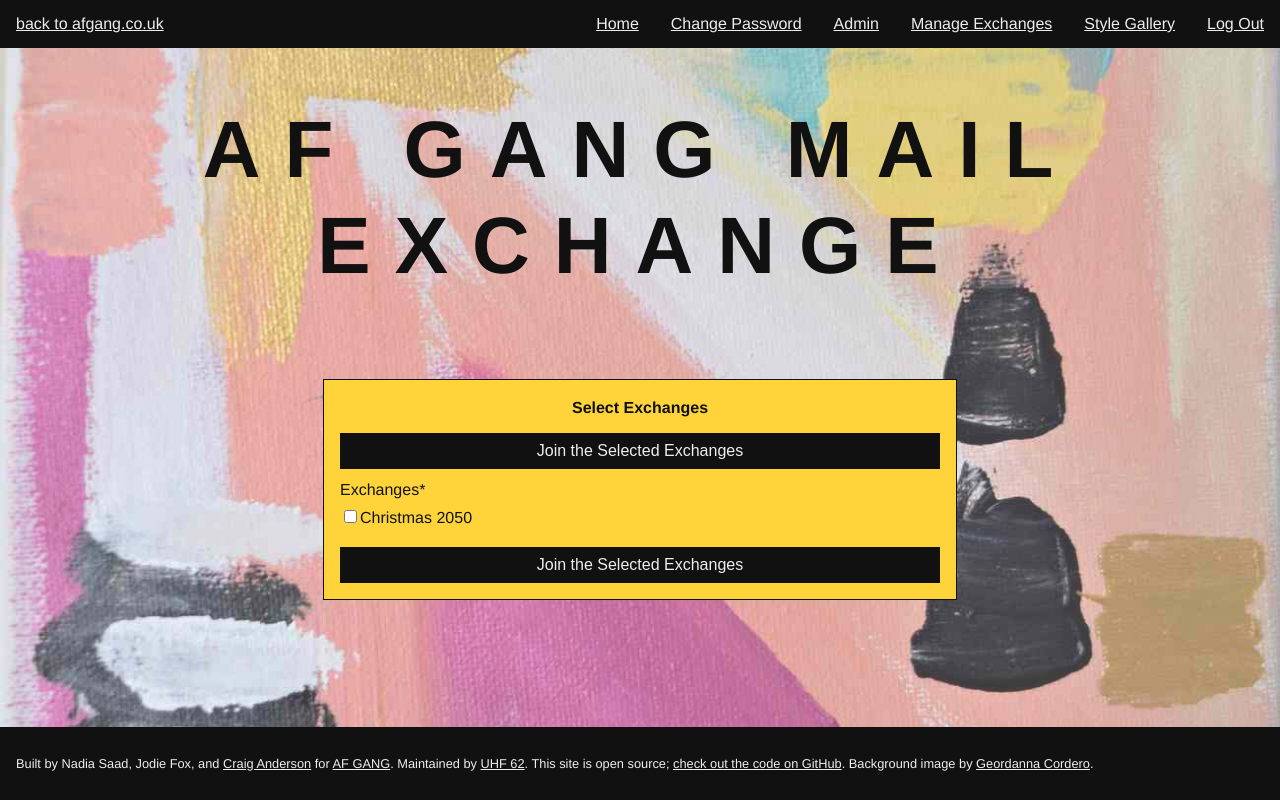
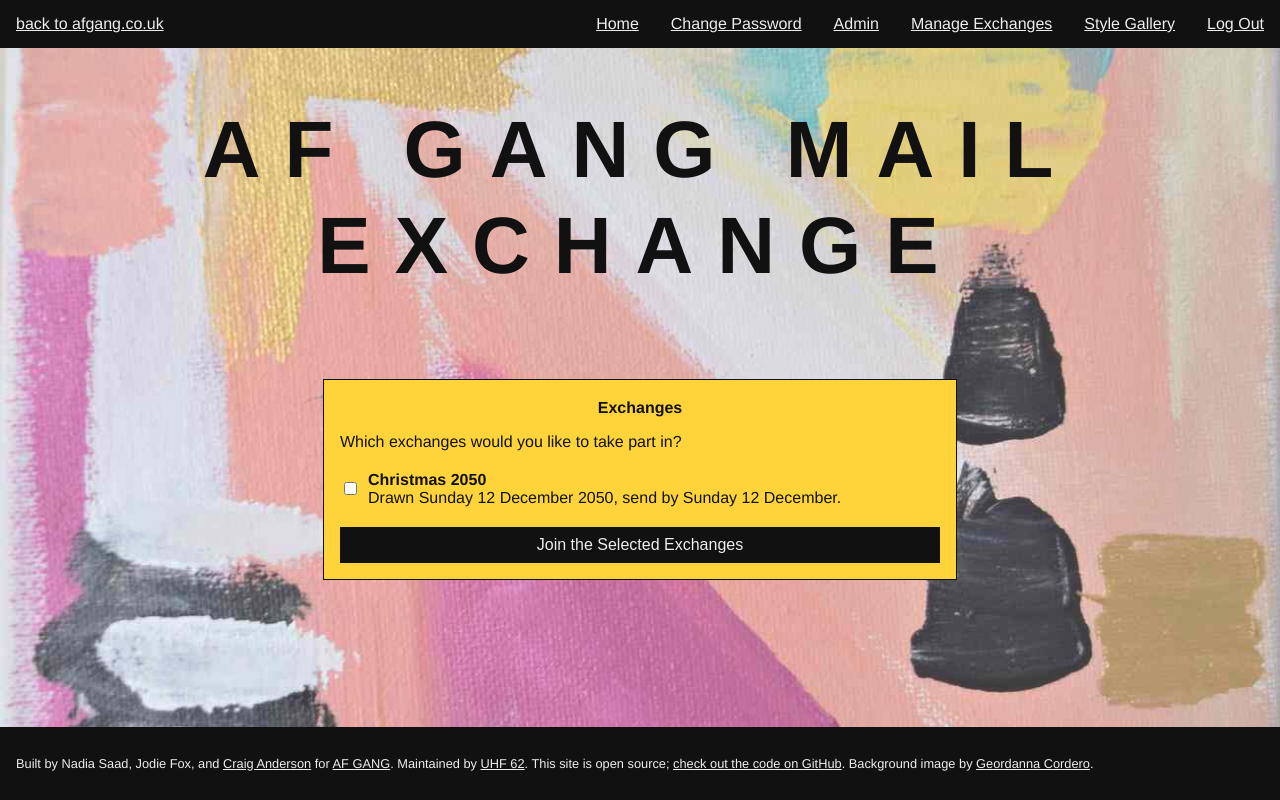
Before and after one commit to craiga/af-gang-mail, a Django app: page /select-exchanges/ in a window 1280 px wide. Run offline with Django 3.2, Linux system fonts and the light colour scheme; the visitor is signed in with stand-in values (Sample User, id 1); data comes from the database, SQL or seed files in the repository; style sheets or scripts are compiled from the project's sources; parts of the project's set-up code (start-up, migrations or seed data) failed here and were passed over; some libraries are stand-ins or nearby versions.

Commit message:
Exchange list

```diff
--- a/af_gang_mail/forms.py
+++ b/af_gang_mail/forms.py
@@ -42,6 +42,7 @@ class SelectExchanges(forms.ModelForm):
     exchanges = forms.ModelMultipleChoiceField(
         queryset=models.Exchange.objects.filter(drawn__gt=now()).order_by("drawn"),
         widget=forms.CheckboxSelectMultiple,
+        required=False,
     )
 
     class Meta:
--- a/af_gang_mail/static/css/main.scss
+++ b/af_gang_mail/static/css/main.scss
@@ -6,6 +6,7 @@
 @use "components/top_nav";
 @use "pages/home/authenticated";
 @use "pages/home/unauthenticated";
+@use "pages/select-exchanges";
 @use "fonts" as *;
 @use "colors" as *;
 @use "size" as *;
--- /dev/null
+++ b/af_gang_mail/static/css/pages/_select-exchanges.scss
@@ -0,0 +1,19 @@
+@use "../colors" as *;
+@use "../size" as *;
+
+$formWidthMin: 260px;
+$formWidthMax: 400px;
+
+.select-exchanges {
+  div.exchange {
+    display: flex;
+    flex-direction: row;
+    align-items: center;
+    margin: $baseSize 0;
+    input {
+    }
+    label {
+      padding-left: $baseSize / 2;
+    }
+  }
+}
--- a/af_gang_mail/templates/account/messages/email_confirmation_sent.txt
+++ /dev/null
@@ -1 +0,0 @@
-We've sent an email to {{ email }} to verify your account. Please click the link in that email!
--- a/af_gang_mail/templates/af_gang_mail/select_exchanges.html
+++ b/af_gang_mail/templates/af_gang_mail/select_exchanges.html
@@ -2,13 +2,24 @@
 
 {% load crispy_forms_tags %}
 
+{% block body_classes %}select-exchanges{% endblock %}
+
+
 {% block content %}
 
 <form method="post">
-  <h1>Select Exchanges</h1>
+  <h1>Exchanges</h1>
+  <p>Which exchanges would you like to take part in?
   {% csrf_token %}
-  <button>Join the Selected Exchanges</button>
-  {{ form|crispy }}
+  {% for exchange in exchanges %}
+    <div class="exchange">
+      <input type="checkbox" name="exchanges" id="id_exchanges_{{ exchange.id }}" value="{{ exchange.id }}">
+      <label for="id_exchanges_{{ exchange.id }}">
+        <strong>{{ exchange.name }}</strong><br>
+        Drawn {{ exchange.drawn|date:"l n F Y" }}, send by {{ exchange.sent|date:"l n F" }}.
+      </label>
+    </div>
+  {% endfor %}
   <button>Join the Selected Exchanges</button>
 </form>
 
--- a/af_gang_mail/templates/af_gang_mail/update_name_and_address.html
+++ b/af_gang_mail/templates/af_gang_mail/update_name_and_address.html
@@ -7,7 +7,7 @@
   <form method="post">
     <h1>Name &amp; Address</h1>
     <p>In order to run the AF GANG Mail Exchange, we need your full name and address.</p>
-    <p>This information is confidential. Only the person mailing to you each month will see it.</p>
+    <p><strong>This information is confidential.</strong> Only the person mailing to you each month will see it.</p>
     {% csrf_token %}
     {{ form|crispy }}
     <button>Save</button>
--- a/af_gang_mail/views.py
+++ b/af_gang_mail/views.py
@@ -84,6 +84,11 @@ class SelectExchanges(LoginRequiredMixin, UpdateView):
 
     def get_object(self, queryset=None):
         return self.request.user
+
+    def get_context_data(self, **kwargs):
+        context_data = super().get_context_data(**kwargs)
+        context_data["exchanges"] = context_data["form"].fields["exchanges"].queryset
+        return context_data
 
     def form_valid(self, form):
         """Handle valid form."""
```
